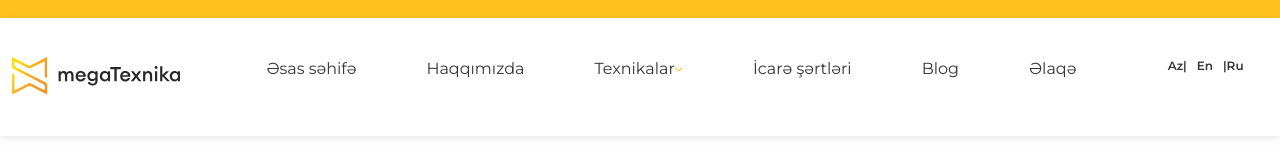
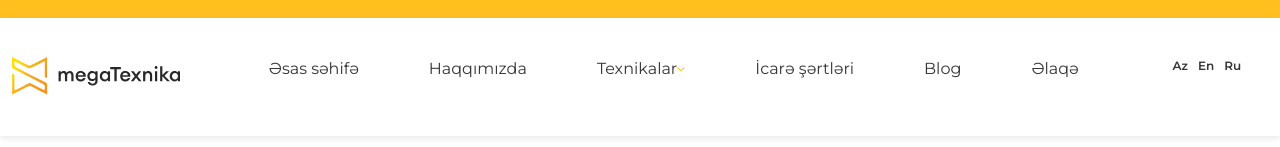
Before and after one commit to mahabbatguliyev/MegaTexnika, a React (Vite) app: page / in a window 1280 px wide. Shown: the part 306-453 px from the top of the page. Built offline with nearby package versions, Linux system fonts and the light colour scheme.

Commit message:
i18next added

```diff
--- a/package.json
+++ b/package.json
@@ -11,7 +11,7 @@
   },
   "dependencies": {
     "bootstrap": "^5.3.2",
-    "i18next": "^23.7.12",
+    "i18next": "^23.8.2",
     "react": "^18.2.0",
     "react-bootstrap": "^2.9.1",
     "react-dom": "^18.2.0",
--- a/src/Components/Navbar/index.jsx
+++ b/src/Components/Navbar/index.jsx
@@ -1,8 +1,12 @@
 import { Link, useLocation } from 'react-router-dom';
 import './style.css';
+import i18n from "i18next";
+import {useTranslation} from "react-i18next";
 const Navbar = () => {
     const location = useLocation();
     const isHomePage = location.pathname === '/';
+
+    const {t} = useTranslation('navbar')
 
     const scrollTop = () => {
         window.scrollTo({
@@ -20,6 +24,20 @@ const Navbar = () => {
         body.classList.toggle('sidebar-open');
     };
 
+    const langElement = (value,label) => {
+        return {value,label}
+    }
+
+    const langs = [
+        langElement('az','Az'),
+        langElement('en','En'),
+        langElement('ru','Ru'),
+    ]
+
+    const changeLang = async (key) => {
+        await i18n.changeLanguage(key)
+    }
+
     return (
         <div className="header-bottom">
             <div className="container d-flex justify-content-between">
@@ -31,8 +49,8 @@ const Navbar = () => {
                 <div className="sidebar">
                     <nav>
                         <ul className='menu'>
-                            <Link className='link' to={"/"}><li>Əsas səhifə</li></Link>
-                            <Link className='link' to={"/haqqımızda"}> <li>Haqqımızda</li></Link>
+                            <Link className='link' to={"/"}><li>{t('home')}</li></Link>
+                            <Link className='link' to={"/haqqımızda"}><li>{t('about')}</li></Link>
                             <li className='has-submenu'>
                                 Texnikalar
                                 <img src="./src/assets/img/Vector2.svg" alt="Vector svg" />
@@ -58,9 +76,9 @@ const Navbar = () => {
                 </div>
 
                 {isHomePage ? <ul className='lang'>
-                    <li>Az|</li>
-                    <li>En</li>
-                    <li>|Ru</li>
+                    {langs.map(item => (
+                        <li key={item.value} onClick={() => changeLang(item.value)}>{item.label}</li>
+                    ))}
                 </ul> :
                     <img className='lang-img' src='./src/assets/img/Group 29.svg' alt='Language img'
                     />
--- /dev/null
+++ b/src/i18n.jsx
@@ -0,0 +1,25 @@
+import i18n from 'i18next'
+import { initReactI18next } from 'react-i18next'
+import enTranslation from "./lang/en.json";
+import azTranslation from "./lang/az.json";
+import ruTranslation from "./lang/ru.json"
+
+export const DEFAULT_LANG = 'az'
+
+const resources = {
+    az: azTranslation,
+    en: enTranslation,
+    ru: ruTranslation
+}
+
+i18n
+    .use(initReactI18next)
+    .init({
+        resources,
+        lng: DEFAULT_LANG,
+        interpolation: {
+            escapeValue: false,
+        },
+    })
+
+export default i18n
--- /dev/null
+++ b/src/lang/az.json
@@ -0,0 +1,6 @@
+{
+    "navbar": {
+        "home": "Əsas səhifə",
+        "about": "Haqqımızda"
+    }
+}
--- /dev/null
+++ b/src/lang/en.json
@@ -0,0 +1,7 @@
+ {
+    "navbar": {
+      "home": "Home",
+      "about": "About"
+    }
+
+  }
--- /dev/null
+++ b/src/lang/ru.json
@@ -0,0 +1,6 @@
+{
+    "navbar": {
+        "home": "Главная страница",
+        "about": "О нас"
+    }
+}
--- a/src/main.jsx
+++ b/src/main.jsx
@@ -3,6 +3,7 @@ import ReactDOM from 'react-dom/client'
 import App from './App.jsx'
 import { BrowserRouter } from 'react-router-dom'
 import 'bootstrap/dist/css/bootstrap.min.css'
+import './i18n.jsx'
 
 ReactDOM.createRoot(document.getElementById('root')).render(
   <BrowserRouter>
```
Also changed, not shown: 1 other file (tests, documents, lock files or other folders).
